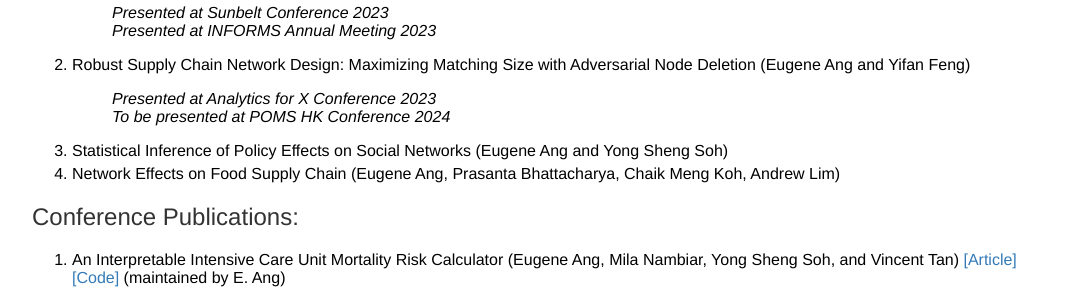
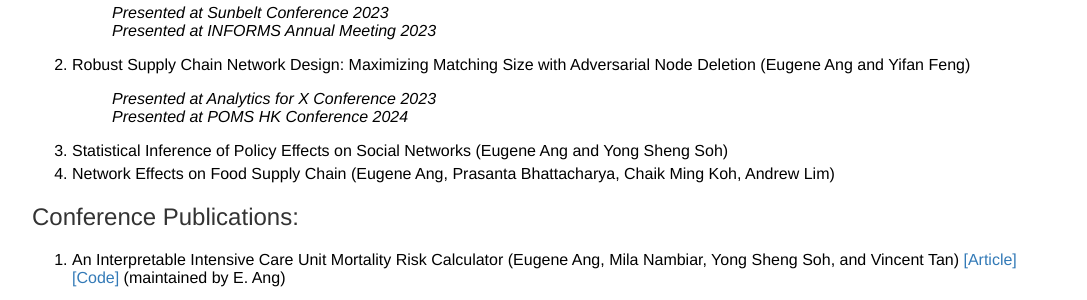
Before and after one commit to eugeneangty/eugeneangty.github.io, a Jekyll site: the page built from research/index.html, in a window 1280 px wide. Shown: the part 289-589 px from the top of the page, without its empty margins (96-1183 px from the left). Built offline with Jekyll 4.4.1, drawn with Linux system fonts in a browser that asks for light colours.

Commit message:
Update index.html

```diff
--- a/research/index.html
+++ b/research/index.html
@@ -16,10 +16,10 @@ title: Ang Teng Yen Eugene
     <li> Robust Supply Chain Network Design: Maximizing Matching Size with Adversarial Node Deletion (Eugene Ang and Yifan Feng)</li>
     <dl>
         <dd><i>Presented at Analytics for X Conference 2023</i></dd>
-        <dd><i>To be presented at POMS HK Conference 2024</i></dd>
+        <dd><i>Presented at POMS HK Conference 2024</i></dd>
     </dl>
     <li> Statistical Inference of Policy Effects on Social Networks (Eugene Ang and Yong Sheng Soh)</li>
-    <li> Network Effects on Food Supply Chain (Eugene Ang, Prasanta Bhattacharya, Chaik Meng Koh, Andrew Lim)</li>
+    <li> Network Effects on Food Supply Chain (Eugene Ang, Prasanta Bhattacharya, Chaik Ming Koh, Andrew Lim)</li>
   </ol>
 
     <h2> Conference Publications:</h2>
```
